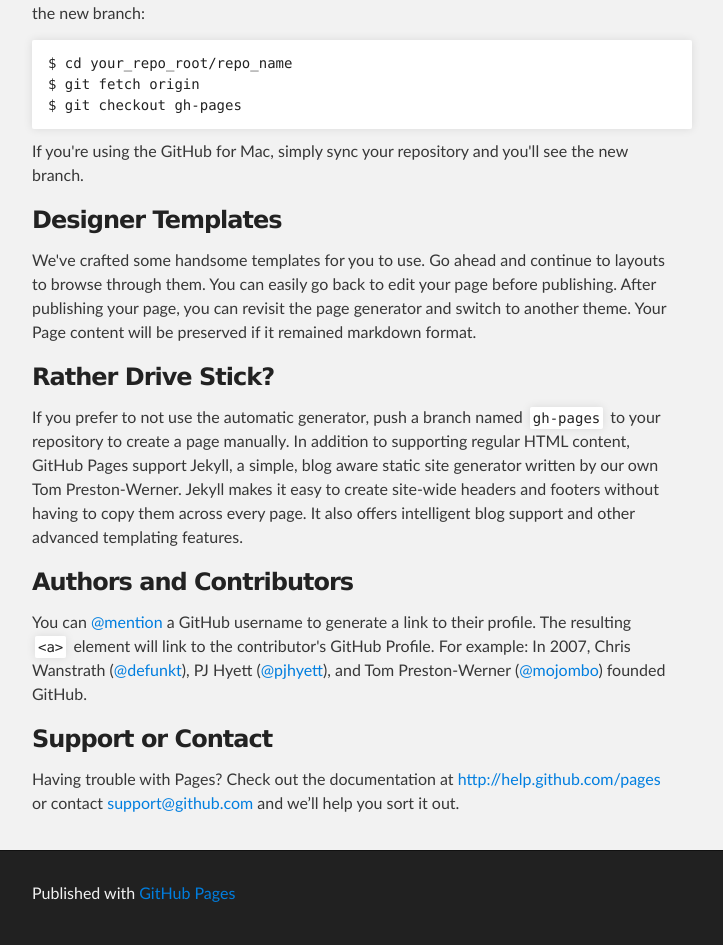
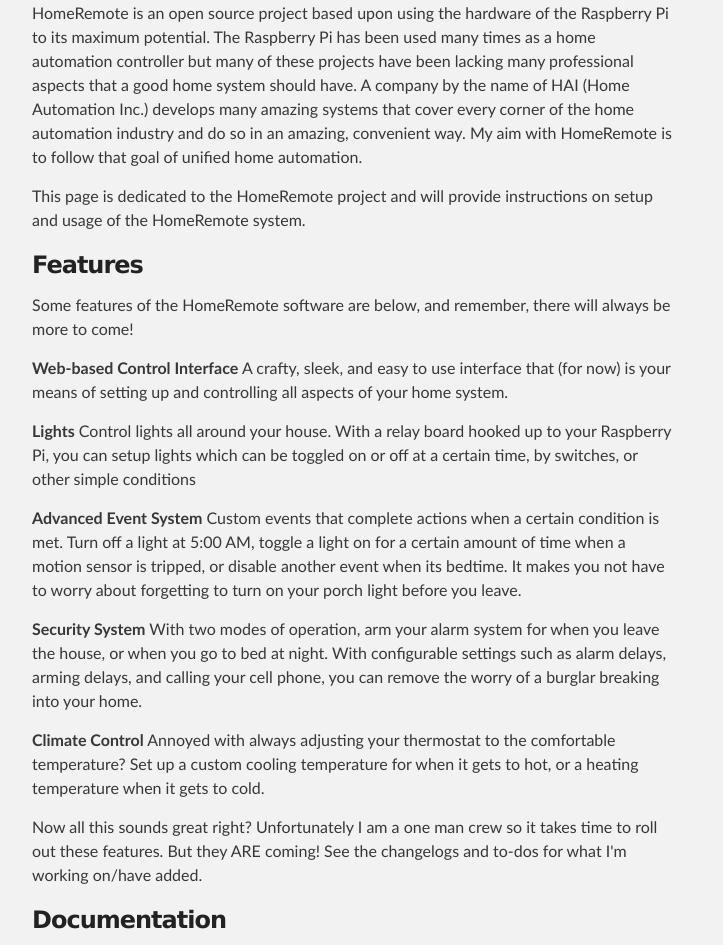
Before and after one commit to kilker12/kilker12.github.io, a plain HTML site: page index.html in a window 1280 px wide. Shown: the part 341-1286 px from the top of the page, without its empty margins (288-1011 px from the left). Drawn offline with Linux system fonts and the light colour scheme.

Commit message:
Replace master branch with page content via GitHub

```diff
--- a/index.html
+++ b/index.html
@@ -27,37 +27,50 @@
     <!-- MAIN CONTENT -->
     <div id="main_content_wrap" class="outer">
       <section id="main_content" class="inner">
-        <h3>
-<a name="welcome-to-github-pages" class="anchor" href="#welcome-to-github-pages"><span class="octicon octicon-link"></span></a>Welcome to GitHub Pages.</h3>
+        <h1>
+<a name="welcome-to-homeremote-alpha" class="anchor" href="#welcome-to-homeremote-alpha"><span class="octicon octicon-link"></span></a>Welcome to HomeRemote (Alpha)</h1>
 
-<p>This automatic page generator is the easiest way to create beautiful pages for all of your projects. Author your page content here using GitHub Flavored Markdown, select a template crafted by a designer, and publish. After your page is generated, you can check out the new branch:</p>
+<p>HomeRemote is an open source project based upon using the hardware of the Raspberry Pi to its maximum potential. The Raspberry Pi has been used many times as a home automation controller but many of these projects have been lacking many professional aspects that a good home system should have. A company by the name of HAI (Home Automation Inc.) develops many amazing systems that cover every corner of the home automation industry and do so in an amazing, convenient way. My aim with HomeRemote is to follow that goal of unified home automation.</p>
 
-<pre><code>$ cd your_repo_root/repo_name
-$ git fetch origin
-$ git checkout gh-pages
-</code></pre>
-
-<p>If you're using the GitHub for Mac, simply sync your repository and you'll see the new branch.</p>
+<p>This page is dedicated to the HomeRemote project and will provide instructions on setup and usage of the HomeRemote system.</p>
 
 <h3>
-<a name="designer-templates" class="anchor" href="#designer-templates"><span class="octicon octicon-link"></span></a>Designer Templates</h3>
+<a name="features" class="anchor" href="#features"><span class="octicon octicon-link"></span></a>Features</h3>
 
-<p>We've crafted some handsome templates for you to use. Go ahead and continue to layouts to browse through them. You can easily go back to edit your page before publishing. After publishing your page, you can revisit the page generator and switch to another theme. Your Page content will be preserved if it remained markdown format.</p>
+<p>Some features of the HomeRemote software are below, and remember, there will always be more to come!</p>
+
+<p><strong>Web-based Control Interface</strong>
+A crafty, sleek, and easy to use interface that (for now) is your means of setting up and controlling all aspects of your home system.</p>
+
+<p><strong>Lights</strong>
+Control lights all around your house. With a relay board hooked up to your Raspberry Pi, you can setup lights which can be toggled on or off at a certain time, by switches, or other simple conditions</p>
+
+<p><strong>Advanced Event System</strong>
+Custom events that complete actions when a certain condition is met. Turn off a light at 5:00 AM, toggle a light on for a certain amount of time when a motion sensor is tripped, or disable another event when its bedtime. It makes you not have to worry about forgetting to turn on your porch light before you leave.</p>
+
+<p><strong>Security System</strong>
+With two modes of operation, arm your alarm system for when you leave the house, or when you go to bed at night. With configurable settings such as alarm delays, arming delays, and calling your cell phone, you can remove the worry of a burglar breaking into your home.</p>
+
+<p><strong>Climate Control</strong>
+Annoyed with always adjusting your thermostat to the comfortable temperature? Set up a custom cooling temperature for when it gets to hot, or a heating temperature when it gets to cold. </p>
+
+<p>Now all this sounds great right? Unfortunately I am a one man crew so it takes time to roll out these features. But they ARE coming! See the changelogs and to-dos for what I'm working on/have added.</p>
 
 <h3>
-<a name="rather-drive-stick" class="anchor" href="#rather-drive-stick"><span class="octicon octicon-link"></span></a>Rather Drive Stick?</h3>
+<a name="documentation" class="anchor" href="#documentation"><span class="octicon octicon-link"></span></a>Documentation</h3>
 
-<p>If you prefer to not use the automatic generator, push a branch named <code>gh-pages</code> to your repository to create a page manually. In addition to supporting regular HTML content, GitHub Pages support Jekyll, a simple, blog aware static site generator written by our own Tom Preston-Werner. Jekyll makes it easy to create site-wide headers and footers without having to copy them across every page. It also offers intelligent blog support and other advanced templating features.</p>
+<p>Documentation is being worked on right now. I am going to catch up with where I am on the coding end before I start adding new features. But this shouldn't take long.</p>
 
 <h3>
-<a name="authors-and-contributors" class="anchor" href="#authors-and-contributors"><span class="octicon octicon-link"></span></a>Authors and Contributors</h3>
+<a name="download" class="anchor" href="#download"><span class="octicon octicon-link"></span></a>Download</h3>
 
-<p>You can <a href="https://github.com/blog/821" class="user-mention">@mention</a> a GitHub username to generate a link to their profile. The resulting <code>&lt;a&gt;</code> element will link to the contributor's GitHub Profile. For example: In 2007, Chris Wanstrath (<a href="https://github.com/defunkt" class="user-mention">@defunkt</a>), PJ Hyett (<a href="https://github.com/pjhyett" class="user-mention">@pjhyett</a>), and Tom Preston-Werner (<a href="https://github.com/mojombo" class="user-mention">@mojombo</a>) founded GitHub.</p>
+<p>Download of this project is separated into two pieces: the server side software which is what actually runs everything, and the web interface which is used to control everything.</p>
 
-<h3>
-<a name="support-or-contact" class="anchor" href="#support-or-contact"><span class="octicon octicon-link"></span></a>Support or Contact</h3>
+<p>Server-side:
+<a href="https://github.com/kilker12/HomeRemoteServer">https://github.com/kilker12/HomeRemoteServer</a></p>
 
-<p>Having trouble with Pages? Check out the documentation at <a href="http://help.github.com/pages">http://help.github.com/pages</a> or contact <a href="mailto:support@github.com">support@github.com</a> and we’ll help you sort it out.</p>
+<p>Web-interface:
+<a href="https://github.com/kilker12/HomeRemoteWeb">https://github.com/kilker12/HomeRemoteWeb</a></p>
       </section>
     </div>
 
```
Also changed, not shown: params.json (+1 -1 lines).
